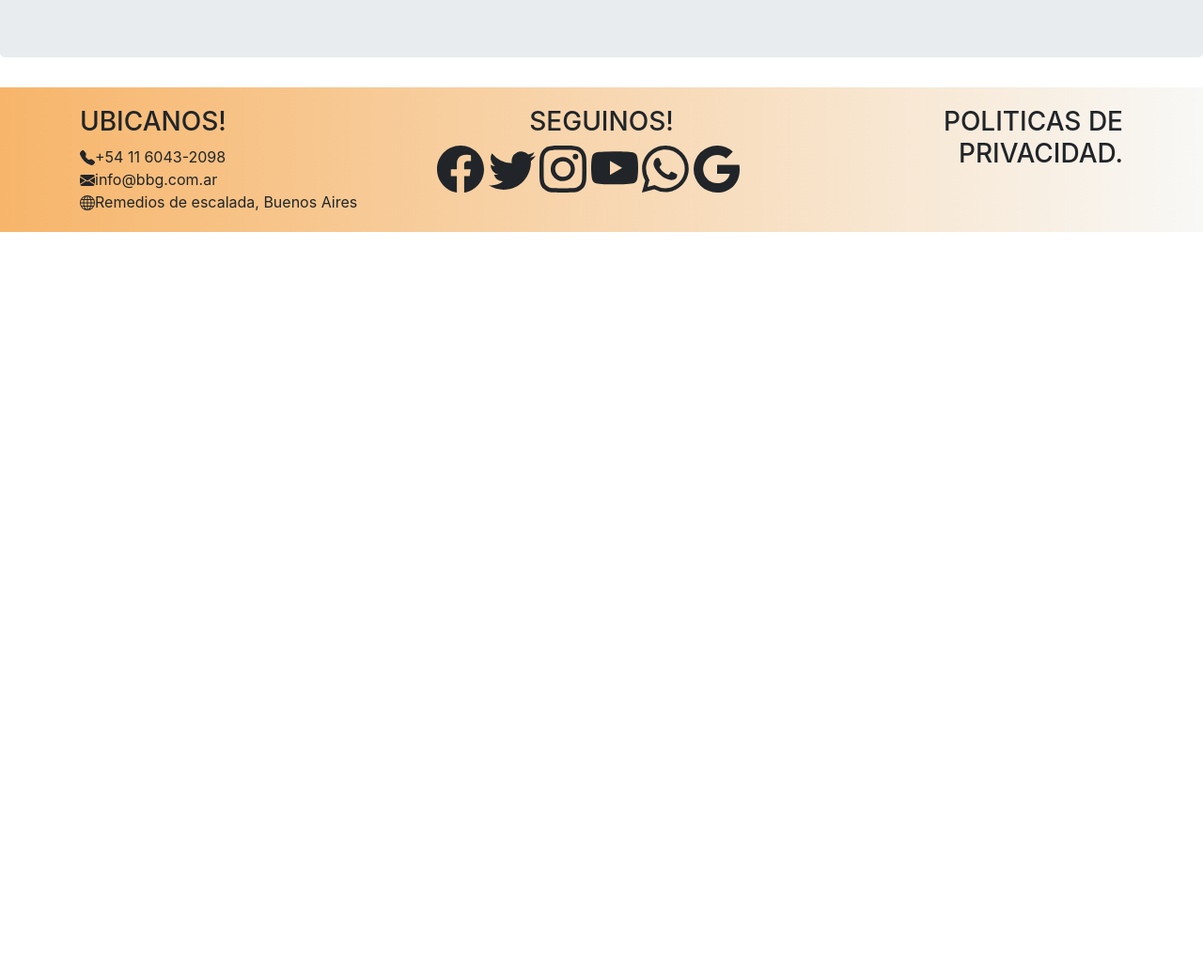
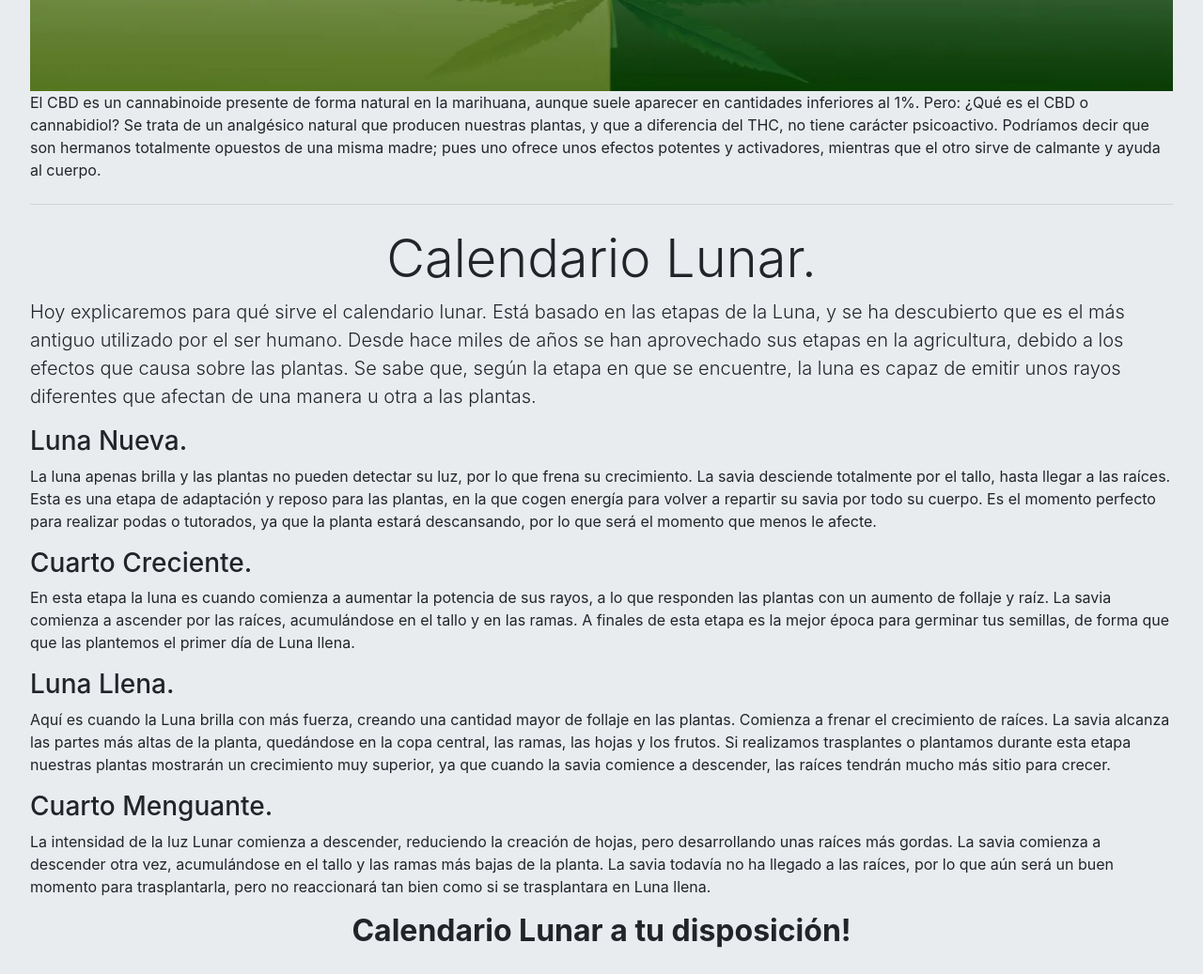
Before and after one commit to totilobato/BoraBoraGrow, a website: page informacion/cannabis.html in a window 1280 px wide. Shown: the part 1835-2872 px from the top of the page at 94% size. Before the commit the page ends 2082 px from the top, so only its background shows below. Drawn offline with nearby package versions, Linux system fonts and the light colour scheme.

Commit message:
cambios en cannabis

```diff
--- a/informacion/cannabis.html
+++ b/informacion/cannabis.html
@@ -97,7 +97,21 @@
             <hr class="my-4">
             <h2 class="display-4">Propiedades del CBD.</h2>
             <p class="lead">Las plantas de cannabis están compuestas por diferentes Cannabinoides, entre ellos se encuentra el CBD o cannabidiol. Diferentes estudios realizados durante años han demostrado con resultados positivos el efecto medicinal del CBD y sus propiedades.</p>
-            <img src ="../assets/images/cbd.jpg" width="400" height="400" alt="CBD">
+            <img src ="../assets/images/cbd1.jpg" width="100%" height="500" alt="CBD"><br>
+            <p>El CBD es un cannabinoide presente de forma natural en la marihuana, aunque suele aparecer en cantidades inferiores al 1%. Pero: ¿Qué es el CBD o cannabidiol? Se trata de un analgésico natural que producen nuestras plantas, y que a diferencia del THC, no tiene carácter psicoactivo. Podríamos decir que son hermanos totalmente opuestos de una misma madre; pues uno ofrece unos efectos potentes y activadores, mientras que el otro sirve de calmante y ayuda al cuerpo.</p>
+            <hr class="my-4">
+            <h2 class="display-4">Calendario Lunar.</h2>
+            <p class="lead">Hoy explicaremos para qué sirve el calendario lunar. Está basado en las etapas de la Luna, y se ha descubierto que es el más antiguo utilizado por el ser humano. Desde hace miles de años se han aprovechado sus etapas en la agricultura, debido a los efectos que causa sobre las plantas. Se sabe que, según la etapa en que se encuentre, la luna es capaz de emitir unos rayos diferentes que afectan de una manera u otra a las plantas.</p>
+            <h3>Luna Nueva.</h3>
+            <p>La luna apenas brilla y las plantas no pueden detectar su luz, por lo que frena su crecimiento. La savia desciende totalmente por el tallo, hasta llegar a las raíces. Esta es una etapa de adaptación y reposo para las plantas, en la que cogen energía para volver a repartir su savia por todo su cuerpo. Es el momento perfecto para realizar podas o tutorados, ya que la planta estará descansando, por lo que será el momento que menos le afecte.</p>
+            <h3>Cuarto Creciente.</h3>
+            <p>En esta etapa la luna es cuando comienza a aumentar la potencia de sus rayos, a lo que responden las plantas con un aumento de follaje y raíz. La savia comienza a ascender por las raíces, acumulándose en el tallo y en las ramas. A finales de esta etapa es la mejor época para germinar tus semillas, de forma que que las plantemos el primer día de Luna llena.</p>
+            <h3>Luna Llena.</h3>
+            <p>Aquí es cuando la Luna brilla con más fuerza, creando una cantidad mayor de follaje en las plantas. Comienza a frenar el crecimiento de raíces. La savia alcanza las partes más altas de la planta, quedándose en la copa central, las ramas, las hojas y los frutos. Si realizamos trasplantes o plantamos durante esta etapa nuestras plantas mostrarán un crecimiento muy superior, ya que cuando la savia comience a descender, las raíces tendrán mucho más sitio para crecer.</p>
+            <h3>Cuarto Menguante.</h3>
+            <p>La intensidad de la luz Lunar comienza a descender, reduciendo la creación de hojas, pero desarrollando unas raíces más gordas. La savia comienza a descender otra vez, acumulándose en el tallo y las ramas más bajas de la planta. La savia todavía no ha llegado a las raíces, por lo que aún será un buen momento para trasplantarla, pero no reaccionará tan bien como si se trasplantara en Luna llena.</p>
+            <h2>Calendario Lunar a tu disposición!</h2>
+
         </div>
     </section>
     <footer class="footer">
```
Also changed, not shown: assets/images/calendarioLunar.jpg (added), assets/images/calendarioLunar.webp (added).
